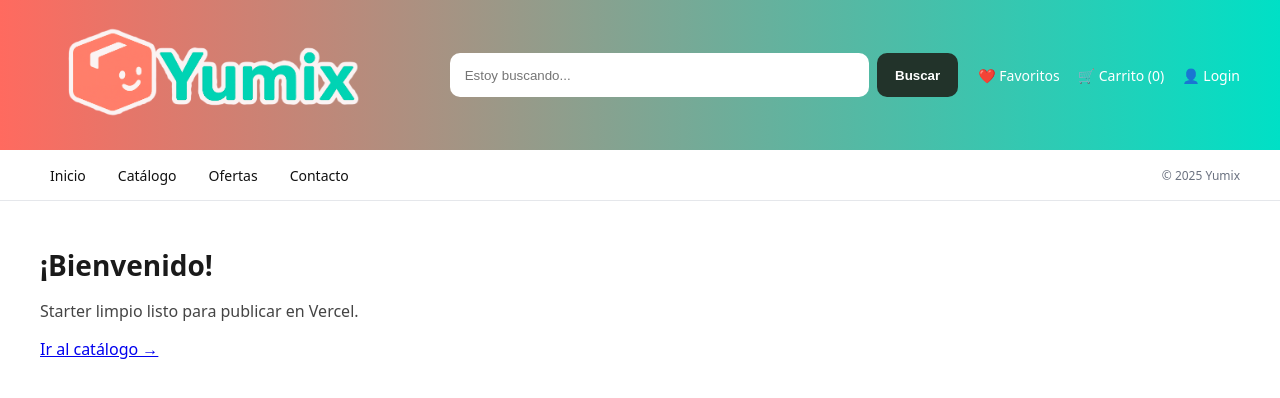
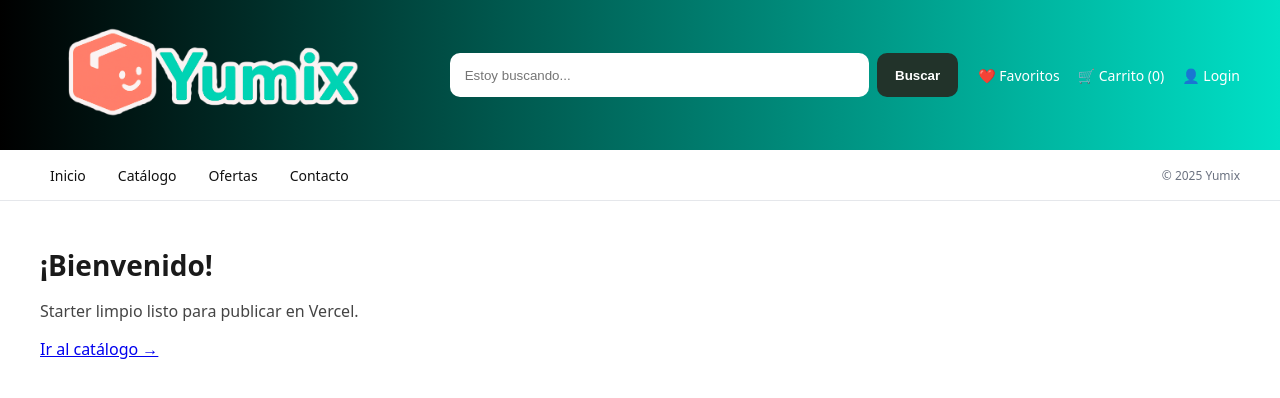
Before and after one commit to DevFredoom1945/tienda-yumix, a Next.js app: page / in a window 1280 px wide. Shown: the top 398 px of the page. Built offline with nearby package versions, Linux system fonts and the light colour scheme.

Commit message:
Update globals.css

```diff
--- a/app/globals.css
+++ b/app/globals.css
@@ -1,5 +1,5 @@
 :root{
-  --brand-primary:#ff6a5f;
+  --brand-primary:#000000; /* Antes era #ff6a5f, ahora negro */
   --brand-accent:#00e0c6;
   --brand-dark:#22332a;
   --text:#1a1a1a;
```
